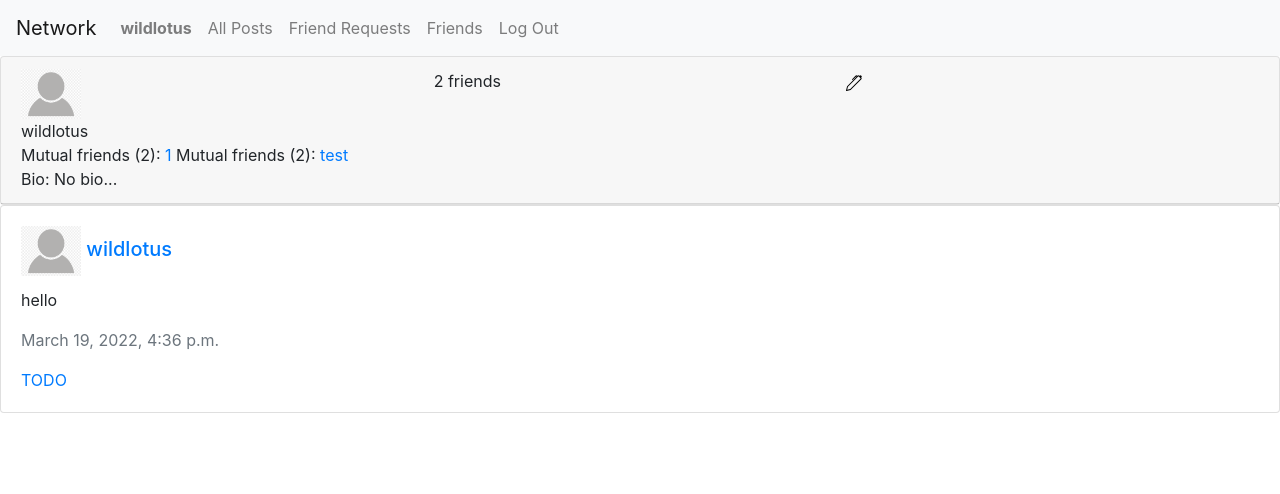
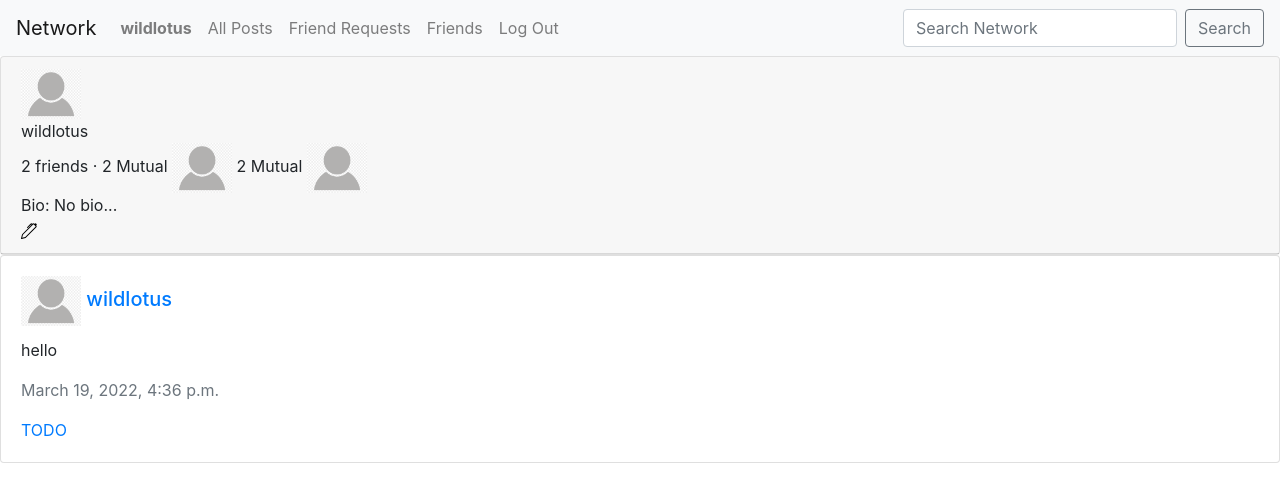
Before and after one commit to WildLotus-15/project6, a Django app: page /profile/9 in a window 1280 px wide. Shown: the top 494 px of the page. Run offline with Django 4.2, Linux system fonts and the light colour scheme; a user stored in the database is signed in; data comes from the database, SQL or seed files in the repository; both versions use the stored data as it was after the commit; some libraries are stand-ins or nearby versions.

Commit message:
Trying to fix bug

```diff
--- a/network/admin.py
+++ b/network/admin.py
@@ -1,7 +1,8 @@
 from django.contrib import admin
-from .models import FriendRequest, UserProfile, User
+from .models import FriendRequest, UserProfile, User, Post
 
 # Register your models here.
 admin.site.register(FriendRequest)
 admin.site.register(UserProfile)
 admin.site.register(User)
+admin.site.register(Post)
--- a/network/models.py
+++ b/network/models.py
@@ -11,9 +11,9 @@ class User(AbstractUser):
 
 class UserProfile(models.Model):
     user = models.OneToOneField(User, primary_key=True, related_name="profile", on_delete=models.CASCADE)
-    name = models.CharField(blank=True, null=True, max_length=64)
+    name = models.CharField(max_length=64, blank=True, null=True)
     bio = models.TextField(blank=True, default="No bio...")
-    picture = models.ImageField(default="default_icon_2.png", blank=True, null=True)
+    picture = models.ImageField(blank=True, default="default_icon_2.png", )
     friends = models.ManyToManyField(User, blank=True, related_name="friends")
 
 
--- a/network/static/network/css/styles.css
+++ b/network/static/network/css/styles.css
@@ -1,11 +1,3 @@
-.card-header {
-    display: flex;
-}
-
-.card-header > div {
-    flex: 1;
-}
-
 #edit_profile_icon:hover {
     cursor: pointer;
 }
--- a/network/static/network/js/create_post.js
+++ b/network/static/network/js/create_post.js
@@ -3,7 +3,7 @@ document.addEventListener('DOMContentLoaded', () => {
         document.querySelector('#newPost').addEventListener('click', () => force_login())
     }
 
-    document.querySelector('form').onsubmit = create_post
+    document.querySelector('#newPost').onsubmit = create_post
 })
 
 function force_login() {
--- a/network/templates/network/friend_requests.html
+++ b/network/templates/network/friend_requests.html
@@ -8,11 +8,11 @@
         <div class="card">
             <div class="card-header" id="friend_request_header_{{friend_request.id}}">
                 <a href="{% url 'profile' friend_request.from_user.id %}">{{ friend_request.from_user }}</a> sent you a friend request
-                <div class="btn-group text-right">
-                    <button type="button" class="btn btn-primary dropdown-toggle" data-toggle="dropdown" aria-haspopup="true" aria-expanded="false">
+                <div class="dropdown text-right ">
+                    <button type="button" class="btn btn-primary dropdown-toggle" id="dropdownMenuButton" data-toggle="dropdown" aria-haspopup="true" aria-expanded="false">
                         Respond
                     </button>
-                    <div class="dropdown-menu">
+                    <div class="dropdown-menu" aria-labelledby="dropdownMenuButton">
                         <a class="dropdown-item" href="{% url 'friend_requests' %}" id="accept_friend_request_button" data-friend_request_id="{{ friend_request.id }}">Confirm </a>
                         <a class="dropdown-item" href="{% url 'friend_requests' %}" id="decline_friend_request_button" data-friend_request_id="{{ friend_request.id }}">Delete request</a>
                     </div>
--- a/network/templates/network/index.html
+++ b/network/templates/network/index.html
@@ -8,7 +8,7 @@
         <div class="card">
             <div class="card-body">
                 <h5 class="card-title">New Post</h5>
-                <form>
+                <form id="newPost">
                     {% if request.user.is_authenticated %}
                         <textarea id="post_content" class="form-control" placeholder="What's on your mind, {{ request.user.username }}?"></textarea>
                     {% else %}
--- a/network/templates/network/layout.html
+++ b/network/templates/network/layout.html
@@ -16,9 +16,9 @@
 
 
     <nav class="navbar navbar-expand-lg navbar-light bg-light">
-        <a class="navbar-brand" href="#">Network</a>
+        <a class="navbar-brand" href="{% url 'index' %}">Network</a>
 
-        <div>
+        <div class="collapse navbar-collapse" id="navbarSupportedContent">
             <ul class="navbar-nav mr-auto">
                 {% if user.is_authenticated %}
                 <li class="nav-item">
@@ -47,6 +47,10 @@
                 </li>
                 {% endif %}
             </ul>
+            <form class="form-inline my-2 my-lg-0" action="{% url 'search_results' %}" method="get">
+                <input class="form-control mr-sm-2" type="search" placeholder="Search Network" aria-label="Search" name="q">
+                <button class="btn btn-outline-secondary my-2 my-sm-0" type="submit">Search</button>
+            </form>
         </div>
     </nav>
 
--- a/network/templates/network/profile.html
+++ b/network/templates/network/profile.html
@@ -17,11 +17,16 @@
                             {{ profile.name }}
                         {% endif %}
                     </div>
-                    <div class="profile-mutual-friends">
-                        {% for mutual_friend in mutual_friends %}
-                            Mutual friends ({{ mutual_friends_amount }}):
-                            <a href="{% url 'profile' mutual_friend.id %}">{{ mutual_friend }}</a>
-                        {% endfor %}
+                    <div>
+                        <span id="friends_amount">{{ profile.friends.count }} friends &middot;</span>
+                        <span class="profile-mutual-friends">
+                            {% for mutual_friend in mutual_friends %}
+                                {{ mutual_friends_amount }} Mutual
+                                <a href="{% url 'profile' mutual_friend.id %}">
+                                    <img src="{{ mutual_friend.profile.picture.url }}" alt="Mutual Friend Profile Picture" class="profile_picture">
+                                </a>
+                            {% endfor %}
+                        </span>
                     </div>
                     <div class="profile-bio">
                         Bio: {{ profile.bio }}
@@ -34,15 +39,11 @@
                         {% elif self_in_profile_friend_request %}
                             {{ profile.user.username }} sent you a friend request
                             <button type="button" class="btn btn-primary" id="accept_friend_request_button" data-friend_request_id="{{ friend_request_id }}">Confirm Request</button>
-                            <button type="button" class="btn btn-danger" id="decline_friend_request_button" data-friend_request_id="{{ friend_request_id }}">Delete Request</button>
+                            <button type="button" class="btn btn-secondary" id="decline_friend_request_button" data-friend_request_id="{{ friend_request_id }}">Delete Request</button>
                         {% else %}
                             <button type="button" class="btn btn-primary" id="send_friend_request_button" data-profile_id="{{ profile.user.id }}">Add Friend</button>
                         {% endif %}
                     {% endif %}
-                </div>
-                <div>
-                    <span id="friends_amount">{{ profile.friends.count }}</span>
-                    <span>friends</span>
                 </div>
                 <div>
                     {% if request.user == profile.user %}
--- a/network/urls.py
+++ b/network/urls.py
@@ -18,5 +18,6 @@ urlpatterns = [
     path("remove_from_friends/<int:requestID>", views.remove_from_friends, name="remove_from_friends"),
     path("remove_profile_friend/<int:profile_id>", views.remove_profile_friend, name="remove_profile_friend"),
     path("cancel_friend_request/<int:profile_id>", views.cancel_friend_request, name="cancel_friend_request"),
-    path("edit_profile/<int:profile_id>", views.edit_profile, name="edit_profile")
+    path("edit_profile/<int:profile_id>", views.edit_profile, name="edit_profile"),
+    path("search_results", views.search, name="search_results")
 ]
--- a/network/views.py
+++ b/network/views.py
@@ -1,4 +1,5 @@
 import json
+from django.db.models import Q
 from django.db import IntegrityError
 from django.urls import reverse
 from django.http import HttpResponseRedirect, JsonResponse
@@ -117,6 +118,8 @@ def friends(request, profile_id):
     try:
         friends = UserProfile.objects.get(pk=profile_id).friends.all()
         friend_requests = FriendRequest.objects.filter(from_user__in=friends)
+        print(friends)
+        print(friend_requests)
 
     except UserProfile.DoesNotExist:
         return JsonResponse({"error": "User profile matching query does not exist."}, status=400)
@@ -124,6 +127,7 @@ def friends(request, profile_id):
     return render(request, "network/friends.html", {
         "friends": friend_requests
     })
+
 
 def decline_friend_request(request, requestID):
     try:
@@ -225,6 +229,16 @@ def create_post(request):
             return JsonResponse({"error": "You must log in first."}, status=403)
 
 
+def search(request):
+    query = request.GET.get('q')
+    query_list = Post.objects.filter(
+        Q(description__icontains=query) | Q(author__user__username__icontains=query)
+    )
+    return render(request, "network/index.html", {
+        "posts": query_list,
+    })
+
+
 def login_view(request):
     if request.method == "POST":
         username = request.POST["username"]
```
Also changed, not shown: db.sqlite3, network/migrations/0016_alter_userprofile_name_alter_userprofile_picture.py (added), network/static/network/images/search.svg (added), network/templates/network/friends.html (line endings or trailing spaces).
